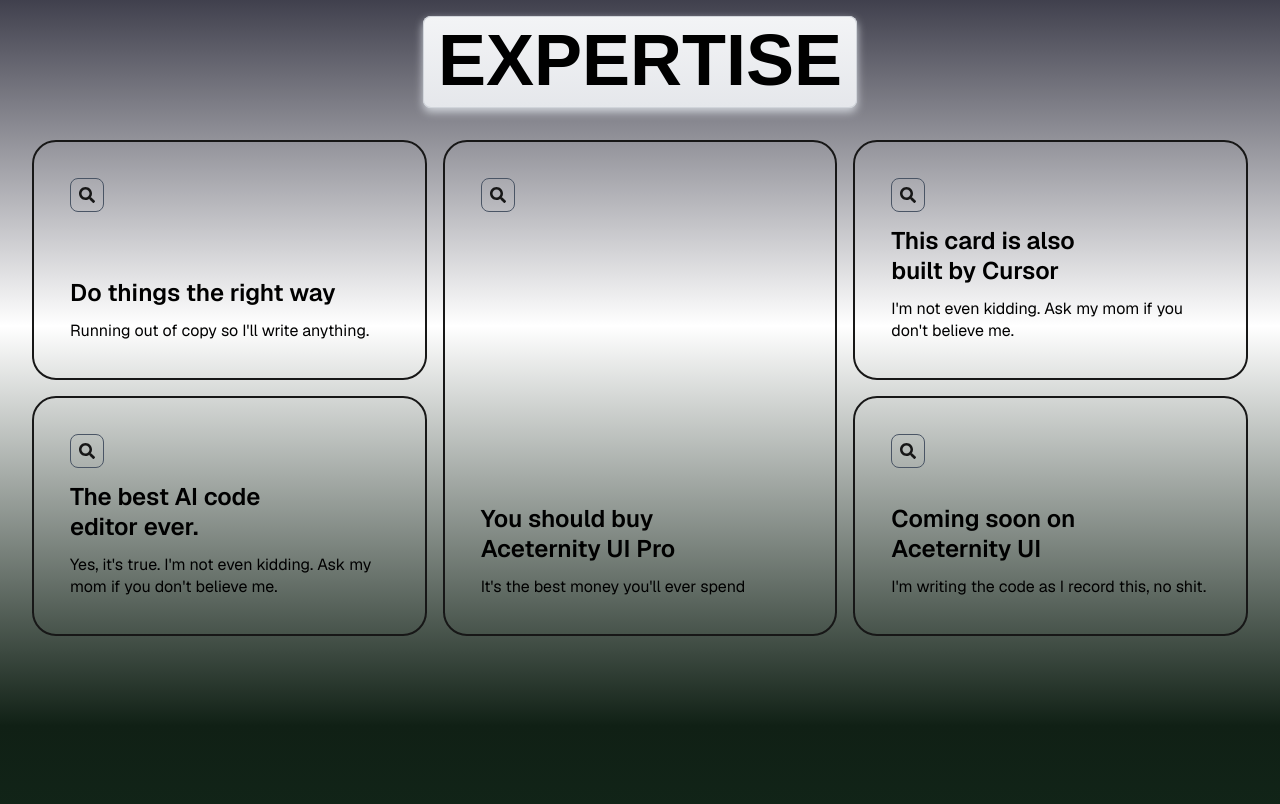
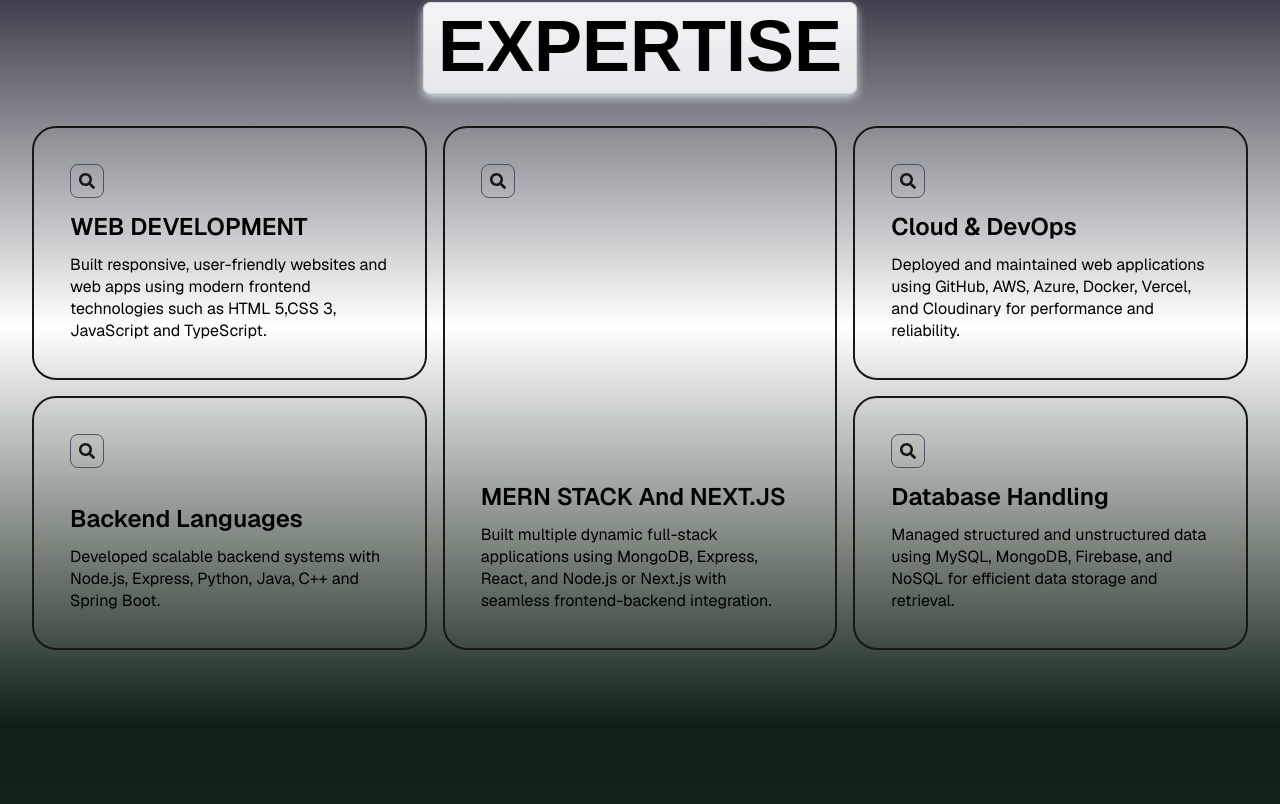
Before and after one commit to Vansh-Singhal/Portfolio, a Next.js app: page / in a window 1280 px wide. Shown: the part 1674-2478 px from the top of the page. Built offline with nearby package versions, Linux system fonts and the light colour scheme.

Commit message:
Added multiple changes

```diff
--- a/src/components/Hero.tsx
+++ b/src/components/Hero.tsx
@@ -152,14 +152,14 @@
                   <TextUnderline text="Skills" classes="text-white" />
                 </Link>
                 <Link
-                  href="#"
+                  href="projects"
                   className="px-2 py-2 text-md md:text-lg hover:text-white/70 flex items-center gap-2"
                 >
                   <GoDot />
                   <TextUnderline text="Projects" classes="text-white" />
                 </Link>
                 <Link
-                  href="#"
+                  href="contact"
                   className="px-2 py-2 text-md md:text-lg hover:text-white/70 flex items-center gap-2"
                 >
                   <GoDot />
--- a/src/components/Skills.tsx
+++ b/src/components/Skills.tsx
@@ -18,36 +18,36 @@
         <GridItem
           area="md:[grid-area:1/1/2/7] xl:[grid-area:1/1/2/5]"
           icon={<FaSearch />}
-          title="Do things the right way"
-          description="Running out of copy so I'll write anything."
+          title="WEB DEVELOPMENT"
+          description="Built responsive, user-friendly websites and web apps using modern frontend technologies such as HTML 5,CSS 3, JavaScript and TypeScript."
         />
 
         <GridItem
           area="md:[grid-area:1/7/2/13] xl:[grid-area:2/1/3/5]"
           icon={<FaSearch />}
-          title="The best AI code editor ever."
-          description="Yes, it's true. I'm not even kidding. Ask my mom if you don't believe me."
+          title="Backend Languages"
+          description="Developed scalable backend systems with Node.js, Express, Python, Java, C++ and Spring Boot."
         />
 
         <GridItem
           area="md:[grid-area:2/1/3/7] xl:[grid-area:1/5/3/9]"
           icon={<FaSearch />}
-          title="You should buy Aceternity UI Pro"
-          description="It's the best money you'll ever spend"
+          title="MERN STACK And NEXT.JS"
+          description="Built multiple dynamic full-stack applications using MongoDB, Express, React, and Node.js or Next.js with seamless frontend-backend integration."
         />
 
         <GridItem
           area="md:[grid-area:2/7/3/13] xl:[grid-area:1/9/2/13]"
           icon={<FaSearch />}
-          title="This card is also built by Cursor"
-          description="I'm not even kidding. Ask my mom if you don't believe me."
+          title="Cloud & DevOps"
+          description="Deployed and maintained web applications using GitHub, AWS, Azure, Docker, Vercel, and Cloudinary for performance and reliability."
         />
 
         <GridItem
           area="md:[grid-area:3/1/4/13] xl:[grid-area:2/9/3/13]"
           icon={<FaSearch />}
-          title="Coming soon on Aceternity UI"
-          description="I'm writing the code as I record this, no shit."
+          title="Database Handling"
+          description="Managed structured and unstructured data using MySQL, MongoDB, Firebase, and NoSQL for efficient data storage and retrieval."
         />
       </ul>
     </section>
--- a/src/components/ui/grid-items.tsx
+++ b/src/components/ui/grid-items.tsx
@@ -17,7 +17,7 @@
           disabled={false}
           proximity={64}
           inactiveZone={0.01}
-          borderWidth={2}
+          borderWidth={4}
         />
         <div className="border-0.75 relative flex h-full flex-col justify-between gap-6 overflow-hidden rounded-xl p-6 md:p-6 dark:shadow-[0px_0px_27px_0px_#2D2D2D]">
           <div className="relative flex flex-1 flex-col justify-between gap-3">
@@ -25,7 +25,7 @@
               {icon}
             </div>
             <div className="space-y-3">
-              <h3 className="-tracking-4 pt-0.5 font-sans text-xl/[1.375rem] font-semibold text-balance text-black md:text-2xl/[1.875rem] dark:text-white">
+              <h3 className="-tracking-4 pt-0.5 font-sans text-lg sm:text-xl font-semibold text-balance text-black md:text-2xl/[1.875rem] dark:text-white">
                 {title}
               </h3>
               <h2 className="font-sans text-sm/[1.125rem] text-black md:text-base/[1.375rem] dark:text-neutral-400 [&_b]:md:font-semibold [&_strong]:md:font-semibold">
```
